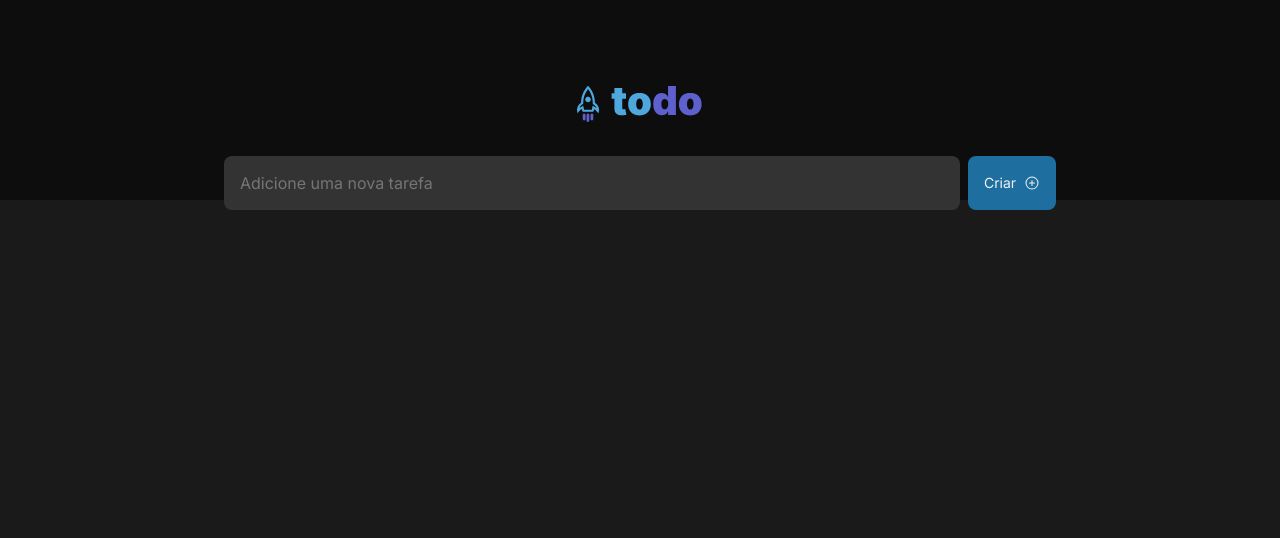
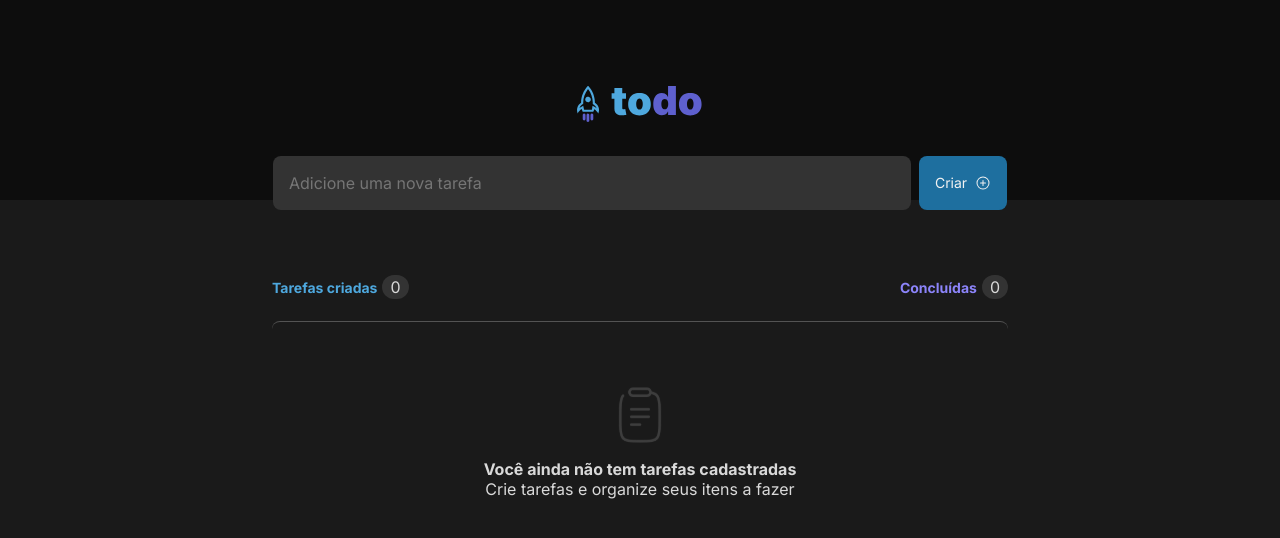
Before and after one commit to NandaoSpain/MyToDo, a React (Vite) app: page / in a window 1280 px wide. Shown: the top 538 px of the page. Built offline with nearby package versions, Linux system fonts and the light colour scheme.

Commit message:
border in the box

```diff
--- a/src/App.jsx
+++ b/src/App.jsx
@@ -1,6 +1,7 @@
 import { Form } from './Form';
 import './global.css'
 import { Header } from './Header'
+import { Tasks } from './Tasks';
 
 export function App() {
 
@@ -8,6 +9,7 @@ export function App() {
     <div>
       <Header />
       <Form />
+      <Tasks />
     </div>
 
   );
--- a/src/Form.module.css
+++ b/src/Form.module.css
@@ -7,7 +7,7 @@
 }
 
 .textarea {
-    width: 736px;
+    width: 638px;
     height: 54px;
     background: var(--gray-400);
     color: var(--gray-100);
--- /dev/null
+++ b/src/Tasks.jsx
@@ -0,0 +1,27 @@
+import clipboard from './assets/Clipboard.svg'
+import styles from './Tasks.module.css'
+
+export function Tasks () {
+    return (
+        <main className={styles.main}>
+            <header className={styles.header}>
+                <div>
+                    <strong className={styles.created}>Tarefas criadas</strong>
+                    <span className={styles.counter}>0</span>
+                </div>
+                <div>
+                    <strong className={styles.concluded}>Concluídas</strong>
+                    <span className={styles.counter}>0</span>
+                </div>
+            </header>
+            <div className={styles.box}>
+                <div className={styles.content}>
+                    <img src={clipboard} alt="clipboard icon" />
+                    <strong>Você ainda não tem tarefas cadastradas</strong>
+                    <span>Crie tarefas e organize seus itens a fazer</span>
+                </div>
+
+            </div>
+        </main>
+    );
+}
--- /dev/null
+++ b/src/Tasks.module.css
@@ -0,0 +1,63 @@
+.main {
+    width: 736px;
+    height: 287px;
+    display: flex;
+    margin: 0 auto;
+
+
+    flex-direction: column;
+    gap: 24px;
+    margin-top: 67px;
+}
+
+.header {
+    width: 100%;
+    display: flex;
+    align-items: flex-start;
+    justify-content: space-between;
+
+}
+
+.header strong {
+    margin-right: 5px;
+}
+
+.created {
+    font-size: 14px;
+    color: var(--blue);
+}
+
+.concluded {
+    font-size: 14px;
+    color: var(--purple);
+}
+
+.counter {
+    background: var(--gray-400);
+    padding: 2px 8px;
+    border-radius: 30px;
+    color: var(--gray-200);
+}
+
+.box {
+    width: 100%;
+    height: 100%;
+    display: flex;
+    flex-direction: column;
+    align-items: center;
+    justify-content: center;
+    border-top: 1px solid rgba(255, 255, 255, 0.247);
+    border-radius: 8px;
+}
+
+.content {
+    display: flex;
+    flex-direction: column;
+    align-items: center;
+}
+
+.content > img {
+    width: 56px;
+    height: 56px;
+    margin-bottom: 16px;
+}
```
Also changed, not shown: src/assets/Clipboard.svg (added).
